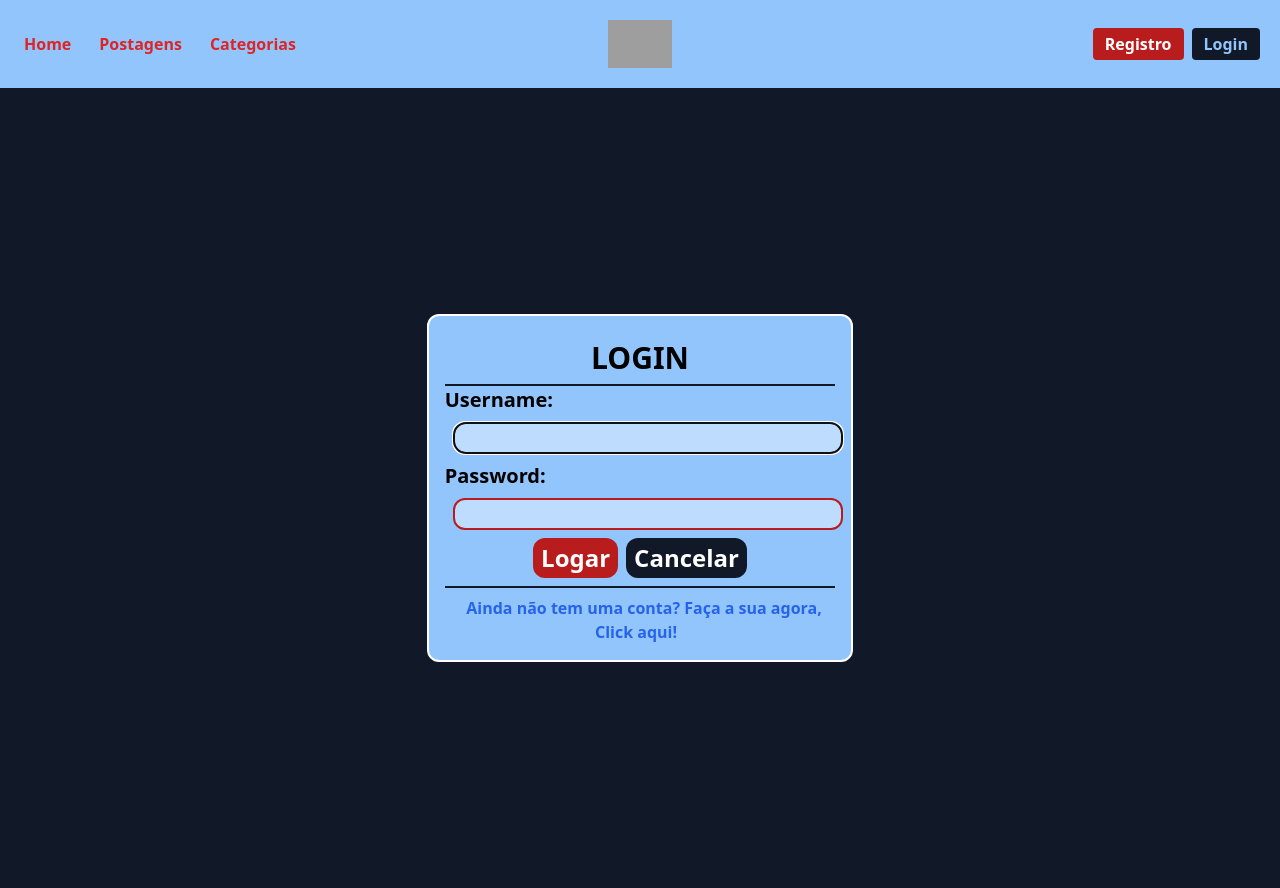
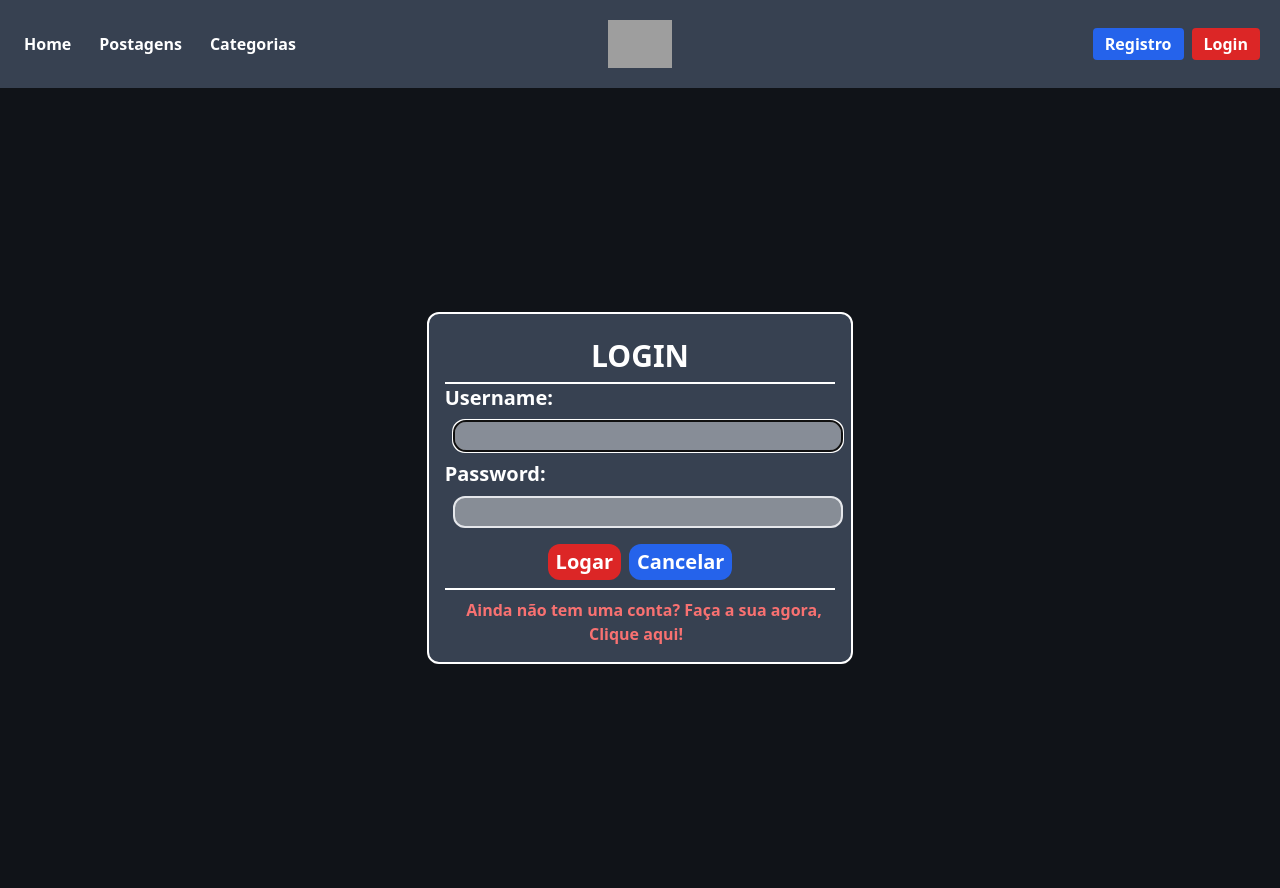
Before and after one commit to wesleywil/PFC-TechBlog, a Django app: page /login/ in a window 1280 px wide. Run offline with Django 3.2, Linux system fonts and the light colour scheme; some libraries are stand-ins or nearby versions; grey boxes are pictures that could not be loaded.

Commit message:
atualizado esquema de cores de todas os templates

```diff
--- a/contas/forms.py
+++ b/contas/forms.py
@@ -13,8 +13,8 @@ class MeuLoginForm(AuthenticationForm):
 
     def __init__(self, *args, **kwargs):
         super().__init__(*args, **kwargs)
-        self.fields['username'].widget.attrs.update({'class':'w-full border-2 bg-white/40 border-red-700 text-xl m-2 rounded-xl pl-1'})
-        self.fields['password'].widget.attrs.update({'class':'w-full border-2 bg-white/40 border-red-700 text-xl m-2 rounded-xl pl-1'})
+        self.fields['username'].widget.attrs.update({'class':'w-full border-2 bg-white/40  text-xl m-2 rounded-xl pl-1'})
+        self.fields['password'].widget.attrs.update({'class':'w-full border-2 bg-white/40  text-xl m-2 rounded-xl pl-1'})
 
 class CriarUsuarioCustomizadoForm(UserCreationForm):
     class Meta:
@@ -33,10 +33,10 @@ class CriarUsuarioCustomizadoForm(UserCreationForm):
 
     def __init__(self, *args, **kwargs):
         super().__init__(*args, **kwargs)
-        self.fields['username'].widget.attrs.update({'class':'w-full border-2 bg-white/40 border-red-700 text-xl m-2 rounded-xl pl-1'})
-        self.fields['email'].widget.attrs.update({'class':'w-full border-2 bg-white/40 border-red-700 text-xl m-2 rounded-xl pl-1'})
-        self.fields['first_name'].widget.attrs.update({'class':'w-full border-2 bg-white/40 border-red-700 text-xl m-2 rounded-xl pl-1'})
-        self.fields['last_name'].widget.attrs.update({'class':'w-full border-2 bg-white/40 border-red-700 text-xl m-2 rounded-xl pl-1'})
-        self.fields['foto'].widget.attrs.update({'class':'w-full border-2 bg-white/40 border-red-700 text-xl m-2 rounded-xl pl-1'})
-        self.fields['password1'].widget.attrs.update({'class':'w-full border-2 bg-white/40 border-red-700 text-xl m-2 rounded-xl pl-1 '})
-        self.fields['password2'].widget.attrs.update({'class':'w-full border-2 bg-white/40 border-red-700 text-xl m-2 rounded-xl pl-1'})
+        self.fields['username'].widget.attrs.update({'class':'w-full border-2 bg-white/40  m-2 rounded-xl pl-1'})
+        self.fields['email'].widget.attrs.update({'class':'w-full border-2 bg-white/40  m-2 rounded-xl pl-1'})
+        self.fields['first_name'].widget.attrs.update({'class':'w-full border-2 bg-white/40  m-2 rounded-xl pl-1'})
+        self.fields['last_name'].widget.attrs.update({'class':'w-full border-2 bg-white/40  m-2 rounded-xl pl-1'})
+        self.fields['foto'].widget.attrs.update({'class':'w-full border-2 bg-white/40  m-2 rounded-xl pl-1'})
+        self.fields['password1'].widget.attrs.update({'class':'w-full border-2 bg-white/40  m-2 rounded-xl pl-1 '})
+        self.fields['password2'].widget.attrs.update({'class':'w-full border-2 bg-white/40  m-2 rounded-xl pl-1'})
--- a/templates/base.html
+++ b/templates/base.html
@@ -12,7 +12,7 @@
     <title>TechBlog</title>
     <script src="https://cdn.tailwindcss.com"></script>
   </head>
-  <body class="bg-gray-900">
+  <body style="background-color: #101318">
     {% include 'navbar.html' %}
     <div class="flex items-center" style="height: 800px">
       {% block content %} {% endblock content %}
--- a/templates/navbar.html
+++ b/templates/navbar.html
@@ -1,24 +1,24 @@
 {% load static %}
-<header class="text-gray-900 body-font bg-blue-300">
+<header class="body-font bg-gray-700">
   <div
     class="container mx-auto flex flex-wrap p-5 flex-col md:flex-row items-center"
   >
     <nav
-      class="flex lg:w-2/5 flex-wrap items-center text-red-600 text-md font-semibold md:ml-auto"
+      class="flex lg:w-2/5 flex-wrap items-center text-white text-md font-semibold md:ml-auto"
     >
       <a
         href="{% url 'homepage' %}"
-        class="mr-5 hover:text-blue-300 hover:bg-gray-900 transition ease-in-out duration-700 p-1 rounded-xl"
+        class="hover:text-red-600 mr-5 transition ease-in-out duration-700 p-1 rounded-xl"
         >Home</a
       >
       <a
         href="{% url 'blog:listar_posts'%}"
-        class="mr-5 hover:text-blue-300 hover:bg-gray-900 transition ease-in-out duration-700 p-1 rounded-xl"
+        class="hover:text-red-600 mr-5 transition ease-in-out duration-700 p-1 rounded-xl"
         >Postagens</a
       >
       <a
         href="{% url 'blog:listar_categorias' %}"
-        class="mr-5 hover:text-blue-300 hover:bg-gray-900 transition ease-in-out duration-700 p-1 rounded-xl"
+        class="hover:text-red-600 mr-5 transition ease-in-out duration-700 p-1 rounded-xl"
         >Categorias</a
       >
     </nav>
@@ -36,7 +36,7 @@
       {% if request.user.is_authenticated %}
       <a
         href="{% url 'logout' %}"
-        class="inline-flex items-center text-blue-300 hover:text-gray-900 hover:border-2 hover:border-gray-900 font-semibold bg-gray-900 hover:bg-blue-300 border-0 py-1 px-3 focus:outline-none rounded text-base mt-4 md:mt-0 transition ease-in-out duration-700"
+        class="inline-flex items-center bg-red-600 hover:bg-red-800 text-white hover:text-gray-200 font-semibold border-0 py-1 px-3 focus:outline-none rounded text-base mt-4 md:mt-0 transition ease-in-out duration-700"
       >
         Logout
       </a>
@@ -44,13 +44,13 @@
       {% else %}
       <a
         href="{% url 'registro' %}"
-        class="inline-flex items-center text-white hover:text-red-700 hover:border-2 hover:border-red-700 bg-red-700 hover:bg-blue-300 font-semibold border-0 py-1 px-3 focus:outline-none rounded text-base mt-4 md:mt-0 transition ease-in-out duration-700"
+        class="inline-flex items-center bg-blue-600 hover:bg-blue-800 text-white hover:text-gray-200 font-semibold border-0 py-1 px-3 focus:outline-none rounded text-base mt-4 md:mt-0 transition ease-in-out duration-700"
       >
         Registro
       </a>
       <a
         href="{% url 'login' %}"
-        class="inline-flex items-center text-blue-300 hover:text-gray-900 hover:border-2 hover:border-gray-900 font-semibold bg-gray-900 hover:bg-blue-300 border-0 py-1 px-3 focus:outline-none rounded text-base mt-4 md:mt-0 transition ease-in-out duration-700"
+        class="inline-flex items-center bg-red-600 hover:bg-red-800 text-white hover:text-gray-200 font-semibold border-0 py-1 px-3 focus:outline-none rounded text-base mt-4 md:mt-0 transition ease-in-out duration-700"
       >
         Login
       </a>
--- a/templates/registration/login.html
+++ b/templates/registration/login.html
@@ -1,32 +1,32 @@
 {% extends "base.html" %} {% block content %}
 <div
-  class="bg-blue-300 p-4 md:w-1/2 xl:w-1/3 mx-auto rounded-xl border-2 border-white"
+  class="bg-gray-700 text-white p-4 md:w-1/2 xl:w-1/3 mx-auto rounded-xl border-2 border-white"
 >
   <h1
-    class="text-3xl font-bold uppercase p-2 text-center border-b-2 border-gray-900"
+    class="text-3xl font-bold uppercase p-2 text-center border-b-2 border-white"
   >
     Login
   </h1>
   <form method="POST" class="text-xl font-semibold">
     {% csrf_token %} {{form.as_p}}
-    <div class="flex gap-2 justify-center">
+    <div class="flex gap-2 justify-center mt-2">
       <button
-        class="bg-red-700 hover:bg-gray-900 text-white px-2 py-1 text-2xl rounded-xl transition ease-in-out duration-700"
+        class="bg-red-600 hover:bg-red-800 text-white hover:text-gray-200 px-2 py-1 text-xl rounded-xl transition ease-in-out duration-700"
       >
         Logar
       </button>
       <a
-        class="bg-gray-900 hover:bg-red-700 text-white px-2 py-1 text-2xl rounded-xl transition ease-in-out duration-700"
+        class="bg-blue-600 hover:bg-blue-800 text-white hover:text-gray-200 px-2 py-1 text-xl rounded-xl transition ease-in-out duration-700"
         href="{% url 'homepage' %}"
         >Cancelar</a
       >
     </div>
   </form>
-  <div class="text-center mt-2 border-t-2 border-gray-900 pt-2">
+  <div class="text-center mt-2 border-t-2 border-white pt-2">
     <a
       href="{% url 'registro' %}"
-      class="text-blue-600 hover:text-gray-900 font-semibold px-2 transition ease-in-out duration-700"
-      >Ainda não tem uma conta? Faça a sua agora, Click aqui!</a
+      class="text-red-400 hover:text-red-600 font-semibold px-2 transition ease-in-out duration-700"
+      >Ainda não tem uma conta? Faça a sua agora, Clique aqui!</a
     >
   </div>
 </div>
```
Also changed, not shown: postagens/forms.py (+5 -5 lines), postagens/templates/categorias/detalhes_categoria.html (+5 -3 lines), postagens/templates/categorias/form_categoria.html (+5 -5 lines), postagens/templates/categorias/listar_categorias.html (+5 -3 lines), postagens/templates/postagens/detalhes_postagem.html (+10 -9 lines), postagens/templates/postagens/form_postagem.html (+5 -5 lines), postagens/templates/postagens/listar_postagens.html (+10 -10 lines), templates/homepage.html (+8 -6 lines), templates/registration/registro.html (+9 -7 lines).
